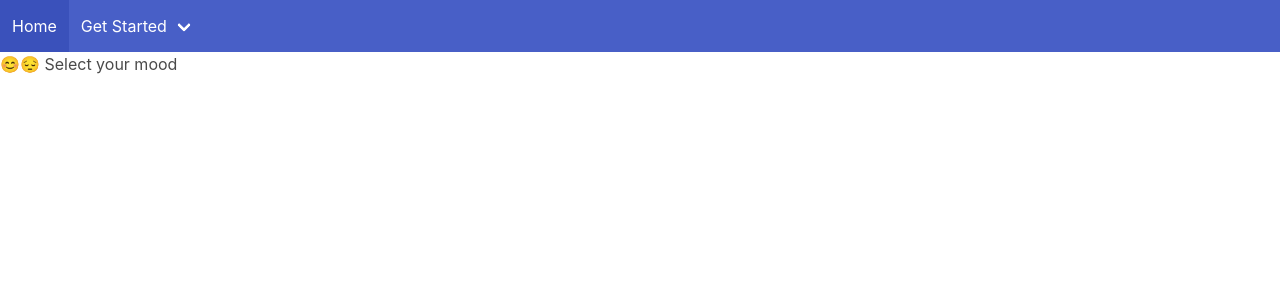
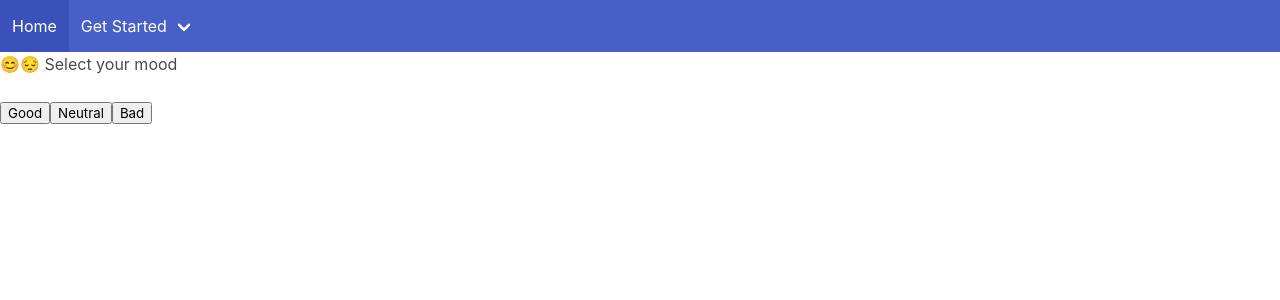
Before and after one commit to shawn-ng/Three-Shots-Of, a React (Create React App) app in the folder Three-Shots-Of/tso-react-app/: page /mood in a window 1280 px wide. Shown: the top 300 px of the page. Built offline with nearby package versions, Linux system fonts and the light colour scheme.

Commit message:
Mood - Base Buttons

```diff
--- a/Three-Shots-Of/tso-react-app/src/components/common/Home.js
+++ b/Three-Shots-Of/tso-react-app/src/components/common/Home.js
@@ -19,7 +19,7 @@ const Home = () => {
           <p>Some instructions here</p>
           <br />
           <button>Mood</button>
-          <button>Base</button>
+          <button>Ingredients</button>
           <button>A-Z</button>
           <ListOfCat />
         </div>
--- a/Three-Shots-Of/tso-react-app/src/components/common/Mood.js
+++ b/Three-Shots-Of/tso-react-app/src/components/common/Mood.js
@@ -11,6 +11,10 @@ const Mood = () => {
           <p>
             <span>😊😔</span> Select your mood
           </p>
+          <br />
+          <button>Good</button>
+          <button>Neutral</button>
+          <button>Bad</button>
         </div>
       </div>
     </section>
```
